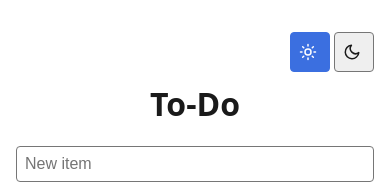
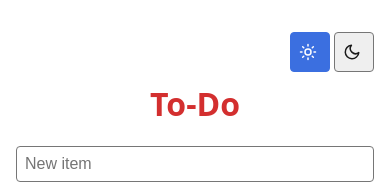
Before and after one commit to saurabhanand78/todo-app, a plain HTML site: page index.html in a window 390 px wide. Shown: the top 184 px of the page. Drawn offline with Linux system fonts and the light colour scheme.

```diff
--- a/index.html
+++ b/index.html
@@ -19,7 +19,7 @@
   }
   body { font-family: system-ui, sans-serif; max-width: 560px; margin: 2rem auto; padding: 0 16px; background: var(--bg); color: var(--fg); }
   header { display: flex; flex-direction: column; align-items: stretch; }
-  h1 { text-align: center; margin-top: .3em; }
+  h1 { text-align: center; margin-top: .3em; color: #d32f2f; }
   #theme { order: -1; align-self: flex-end; }
   input, select, button { background: var(--field-bg); color: var(--fg); border: 1px solid var(--field-border); border-radius: 4px; }
   button { background: var(--btn-bg); }
```
Also changed, not shown: mockup.html (+2 -2 lines), 1 other file.
